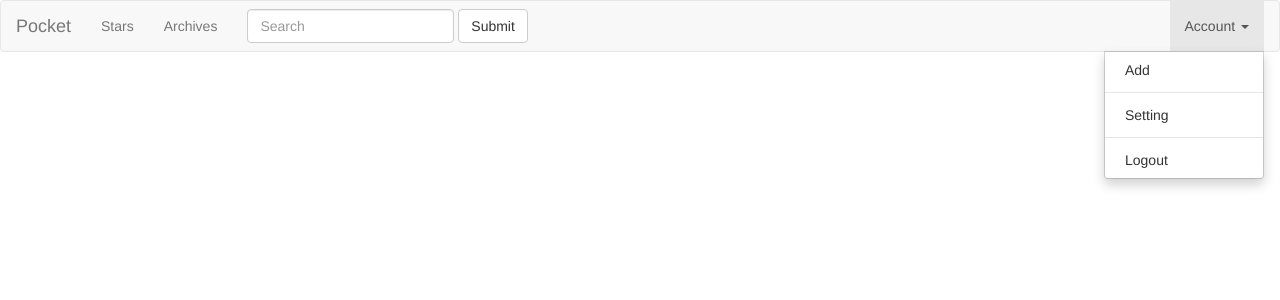
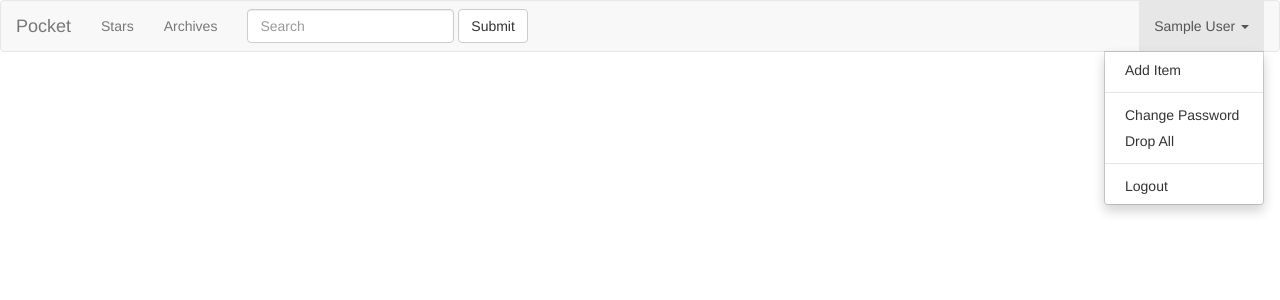
Before and after one commit to yuanji-dev/pocket, a Flask app: page / in a window 1280 px wide, after a click that opens the changed part. Shown: the top 300 px of the page. Run offline with Flask 2, Linux system fonts and the light colour scheme; the visitor is signed in with stand-in values (Sample User, id 1); data comes from the database, SQL or seed files in the repository; data that the repository does not hold is empty; some libraries are stand-ins or nearby versions.

Commit message:
fix typo.

```diff
--- a/app/__init__.py
+++ b/app/__init__.py
@@ -1,4 +1,4 @@
-#encoding=utf-8
+# encoding=utf-8
 from flask import Flask
 from flask.ext.sqlalchemy import SQLAlchemy
 from flask.ext.login import LoginManager
@@ -9,6 +9,7 @@ login_manager = LoginManager()
 login_manager.login_view = 'main.login'
 #use encoding=utf-8
 login_manager.login_message = u'please login first.'
+login_manager.login_message_category = "info"
 bs = Bootstrap()
 
 
--- a/app/templates/base.html
+++ b/app/templates/base.html
@@ -32,11 +32,13 @@
                     {% if current_user.is_authenticated() %}
 
                         <li class="dropdown">
-                            <a href="#" class="dropdown-toggle" data-toggle="dropdown">Account <b class="caret"></b></a>
+                            <a href="#" class="dropdown-toggle" data-toggle="dropdown">{{ current_user.name }} <b
+                                    class="caret"></b></a>
                             <ul class="dropdown-menu">
-                                <li><a href="{{ url_for('main.add') }}">Add</a></li>
+                                <li><a href="{{ url_for('main.add') }}">Add Item</a></li>
                                 <li class="divider"></li>
-                                <li><a href="{{ url_for('main.change_password') }}">Setting</a></li>
+                                <li><a href="{{ url_for('main.change_password') }}">Change Password</a></li>
+                                <li><a href="{{ url_for('main.drop_all') }}">Drop All</a></li>
                                 <li class="divider"></li>
                                 <li><a href="{{ url_for('main.logout') }}">Logout</a></li>
                             </ul>
@@ -54,17 +56,14 @@
 {% endblock %}
 {% block content %}
     <div class="container">
-        {# todo add message category:info success error. #}
         {% with messages = get_flashed_messages(with_categories=true) %}
             {% if messages %}
-                <ul class=flashes>
                     {% for category, message in messages %}
                         <div class="alert alert-{{ category }} alert-dismissable">
                             <button type="button" class="close" data-dismiss="alert" aria-hidden="true">&times;</button>
                             {{ message }}
                         </div>
                     {% endfor %}
-                </ul>
             {% endif %}
         {% endwith %}
 
--- a/app/templates/index.html
+++ b/app/templates/index.html
@@ -48,7 +48,7 @@
                         <hr/>
                     {% endif %}
                 {% endfor %}
-            {% else %}nothing{% endif %}
+            {% endif %}
         </div>
 
     </div>
```
Also changed, not shown: app/templates/search.html (+33 -16 lines).
